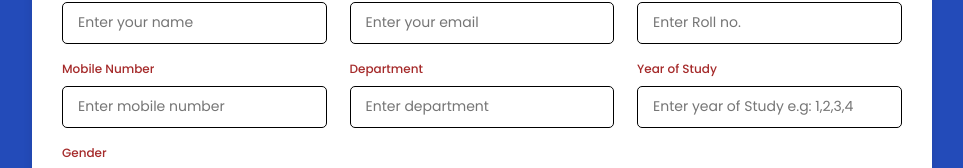
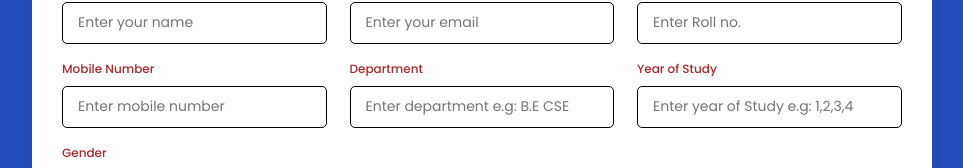
Before and after one commit to FahaamKhan628444/isteevent, a plain HTML site: page index.html in a window 1280 px wide. Shown: the part 304-472 px from the top of the page, without its empty margins (158-1121 px from the left). Drawn offline with nearby package versions, Linux system fonts and the light colour scheme.

Commit message:
Update index.html

```diff
--- a/index.html
+++ b/index.html
@@ -51,7 +51,7 @@
 
                         <div class="input-field">
                             <label>Department</label>
-                            <input type="text" name="your-department" placeholder="Enter department" required>
+                            <input type="text" name="your-department" placeholder="Enter department e.g: B.E CSE" required>
                         </div>
 
                         <div class="input-field">
```
